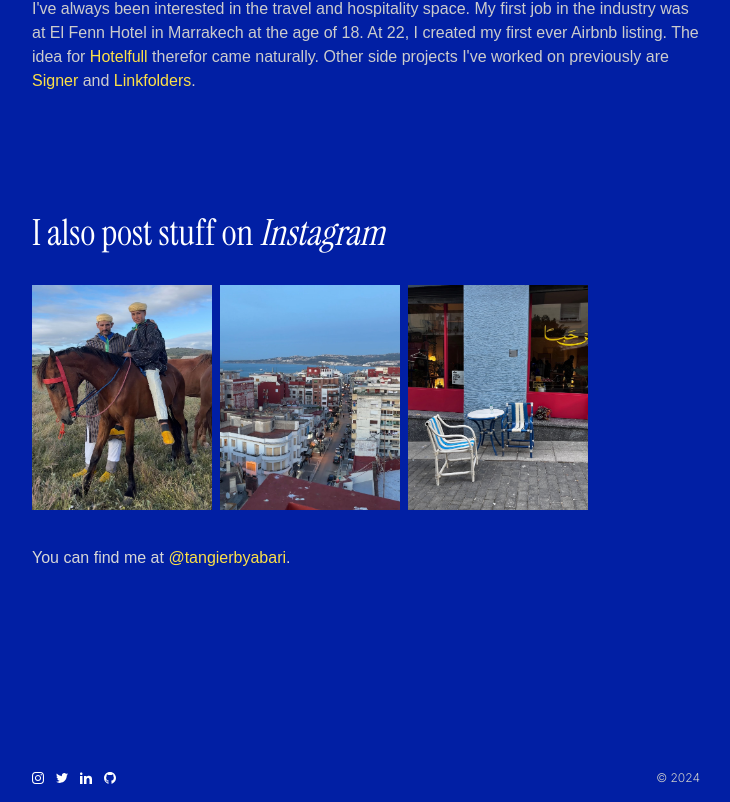
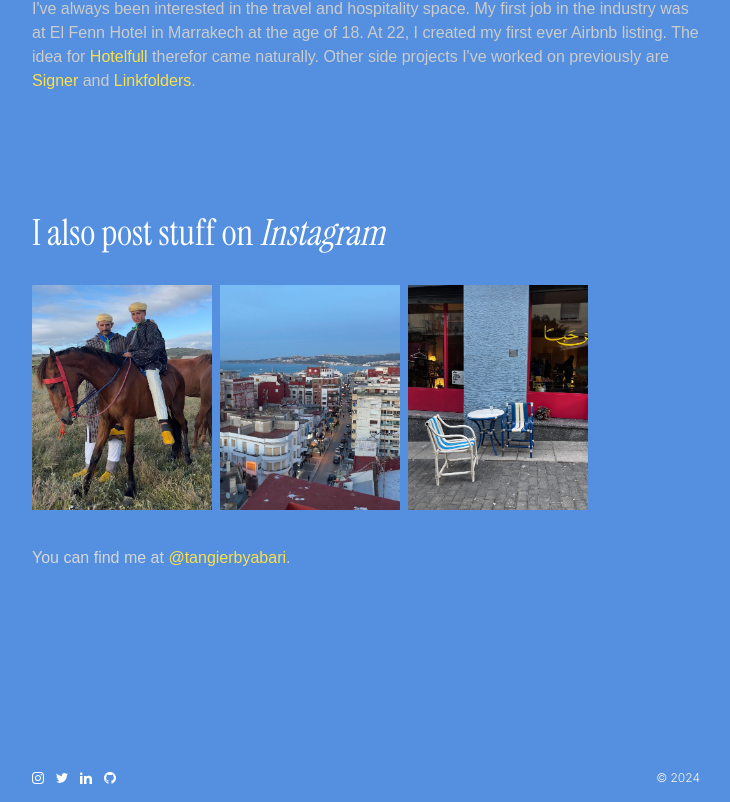
Before and after one commit to byabari/byabari, a Next.js app: page / in a window 1280 px wide. Shown: the part 2087-2889 px from the top of the page, without its empty margins (274-1004 px from the left). Built offline with nearby package versions, Linux system fonts and the light colour scheme; a web font is replaced by a local one.

Commit message:
update layout.js

```diff
--- a/app/layout.js
+++ b/app/layout.js
@@ -34,7 +34,7 @@ export default function RootLayout({ children }) {
       <body
         className={
           inter.className +
-          " text-[#ffffff] bg-[#011FA4] min-h-screen flex flex-col items-center"
+          " text-[#ffffff] bg-[#548fe0] min-h-screen flex flex-col items-center"
         }
       >
         <div className="w-full max-w-[700px] p-4">
@@ -75,7 +75,7 @@ export default function RootLayout({ children }) {
                 </a>
               ))}
             </div>
-            <div className="text-xs font-light text-[#cccccc]">© 2024</div>
+            <div className="text-xs font-light text-[#faf6ea]">© 2024</div>
           </footer>
         </div>
       </body>
```
